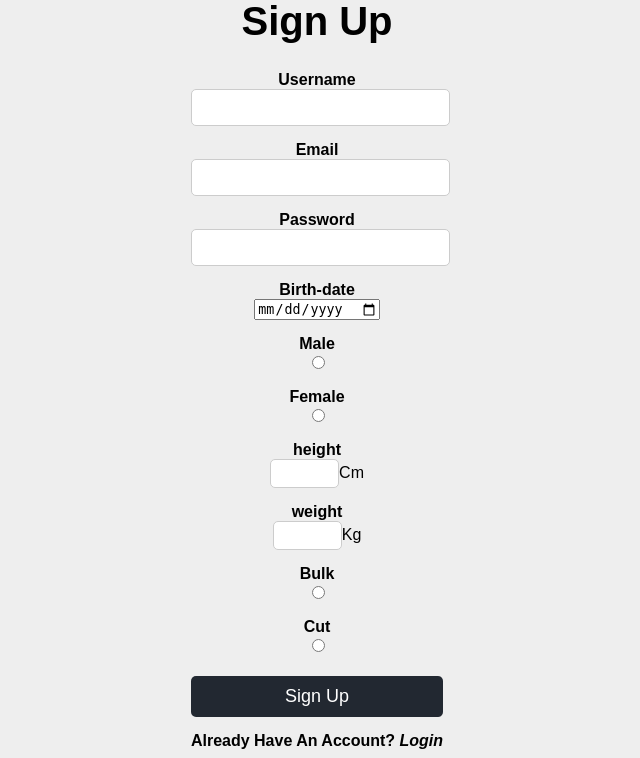
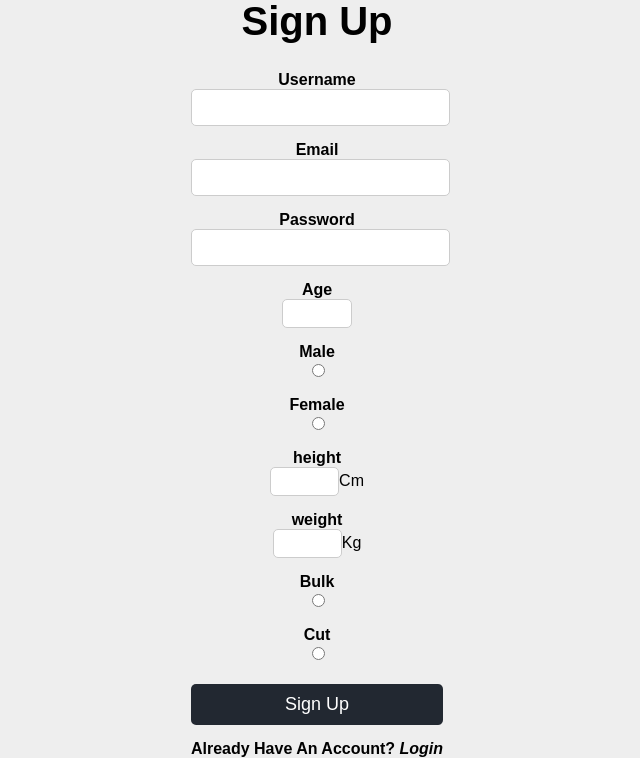
Before and after one commit to AmineACG/FitFuelHub, a PHP site: page /SignUp.php in a window 1280 px wide. Shown: the part 156-914 px from the top of the page, without its empty margins (323-963 px from the left). Run offline with PHP 8.4, Linux system fonts and the light colour scheme.

Commit message:
Update SignUp.php

```diff
--- a/SignUp.php
+++ b/SignUp.php
@@ -77,7 +77,7 @@ if ($_SERVER['REQUEST_METHOD'] === 'POST') {
 <body>
     <nav class="navbar">
     <a href="home.php" class="logo">
-            <img class="logo" src="images/FitHub.png"><img>
+            <img class="logo" src="images/logo.png"><img>
         </a>
     </nav>
     <main class="sign-form">
@@ -102,8 +102,8 @@ if ($_SERVER['REQUEST_METHOD'] === 'POST') {
                     <input type="password" id="password" name="password" required>
                 </div>
                 <div class="form-group">
-                    <label for="birthday"><strong>Birth-date</strong></label>
-                    <input type="date" id="birthday" name="birthday" required>
+                    <label for="birthday"><strong>Age   </strong></label>
+                    <input type="number" id="birthday" name="birthday" required>
                 </div>
                 <div class="form-group">
 
@@ -125,10 +125,10 @@ if ($_SERVER['REQUEST_METHOD'] === 'POST') {
                 <div class="form-group">
 
                     <label for="plan">Bulk</label>
-                    <input type="radio" id="plan" name="plan" value="Bulk" required>
+                    <input type="radio" id="plan" name="plan" value="2" required>
 
                     <label for="plan">Cut</label>
-                    <input type="radio" id="plan" name="plan" value="Cut" required>
+                    <input type="radio" id="plan" name="plan" value="1" required>
 
                 </div>
                 <button type="submit">Sign Up</button><br>
```
